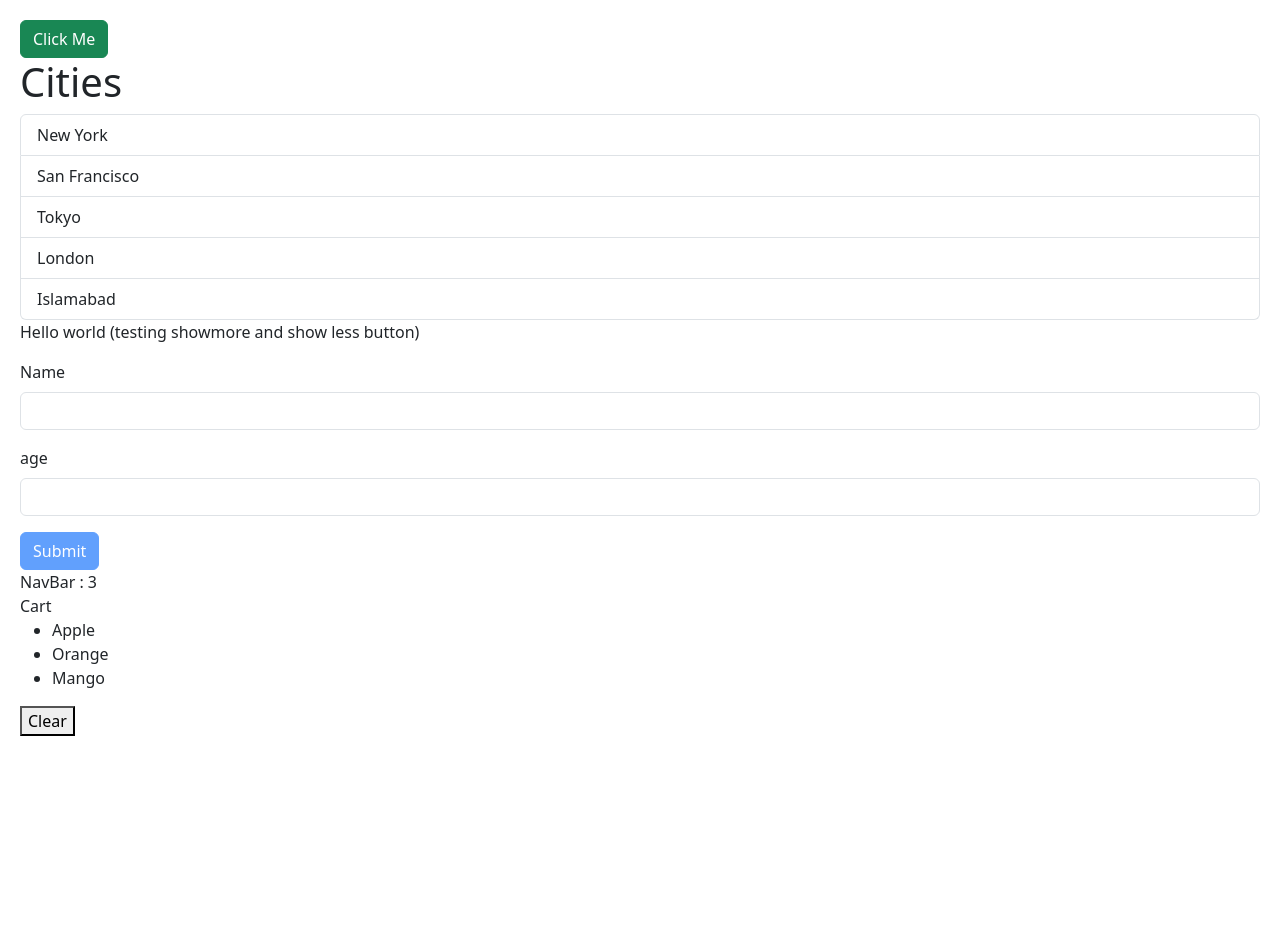
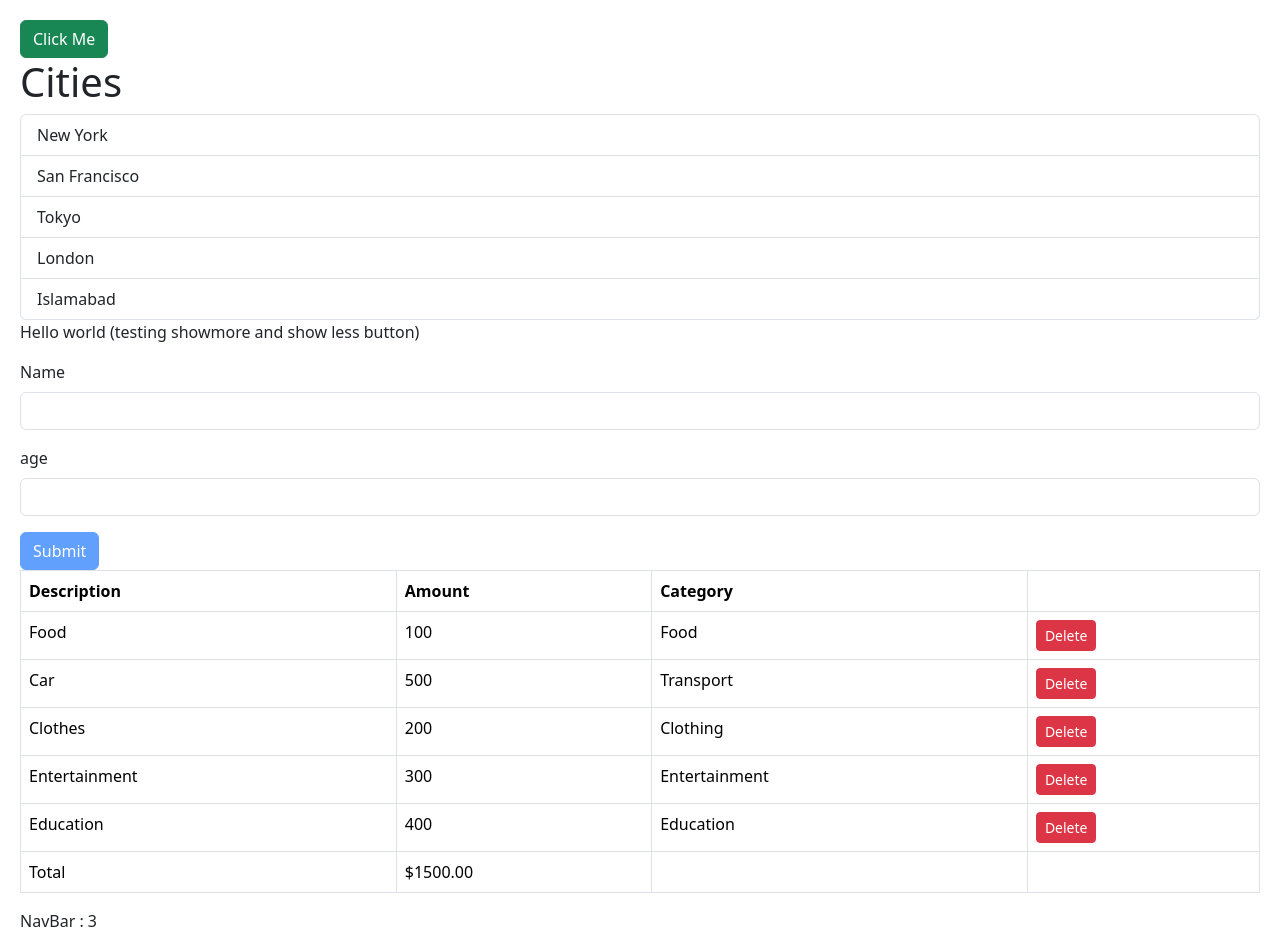
Before and after one commit to meAlvi1/reminders-app, a React (Create React App) app: page / in a window 1280 px wide. Shown: the top 937 px of the page. Before the commit the page ends 800 px from the top, so only its background shows below. Built offline with nearby package versions, Linux system fonts and the light colour scheme.

Commit message:
Developing an `ExpenseTracker App`. build `ExpenseList.tsx` which has tables, `calculateTotal amount` and `delete` method is implemented

```diff
--- a/src/App.tsx
+++ b/src/App.tsx
@@ -2,12 +2,21 @@
 import Alert from './components/Alert';
 import Button from './components/Buttons';
 import ExpandableText from './components/ExpandableText';
+import ExpenseList from './expense-tracker/components/ExpenseList';
 import Form from './components/Form';
 import { useState } from 'react';
 
 
 function App() {
   const [alertVisible, setAlertVisible] = useState(false);
+  const  [ expenses, setExpenses] = useState([
+    {id: 1, description: "Food", amount: 100, category: "Food"},
+    {id: 2, description: "Car", amount: 500, category: "Transport"},
+    {id: 3, description: "Clothes", amount: 200, category: "Clothing"},
+    {id: 4, description: "Entertainment", amount: 300, category: "Entertainment"},
+    {id: 5, description: "Education", amount: 400, category: "Education"},
+
+  ]);
 
 
   let items = [
@@ -19,6 +28,8 @@
 
 ];
 
+
+
   return <div>
     {alertVisible && <Alert onClose={() => setAlertVisible(false)}> Alert </Alert>}
     <Button  onClick={() => setAlertVisible(true)}>Click Me</Button>
@@ -26,6 +37,8 @@
     <ListGroup items={items} heading="Cities"  onSelectItem={item => console.log(item)}/>
     <ExpandableText >Hello world (testing showmore and show less button)</ExpandableText>
     <Form></Form>
+
+    <ExpenseList expenses={expenses}  onDelete={id => setExpenses(expenses.filter(e => e.id !== id))}/>
     </div>;
 }
 
--- /dev/null
+++ b/src/expense-tracker/components/ExpenseList.tsx
@@ -0,0 +1,64 @@
+import React from 'react'
+interface Expense {
+    id: number;
+    description : string
+    amount : number
+    category : string
+}
+interface Props {
+    expenses: Expense [];
+    onDelete: (id: number) => void // function declaration for onDelete
+}
+
+const ExpenseList = ({ expenses, onDelete }: Props) => {
+    // this tells react to render only if expenses array is not empty
+    if (expenses.length === 0) return <p className="badge bg-info">No expenses</p>
+
+    return (
+    <table className="table table-bordered">
+
+      <thead>
+        <tr>
+            <th>Description</th>
+            <th>Amount</th>
+            <th>Category</th>
+            <th></th>
+        </tr>
+        </thead>
+        <tbody>
+            { expenses.map(expenses => <tr key={expenses.id}>
+                <td>{expenses.description}</td>
+                <td>{expenses.amount}</td>
+                <td>{expenses.category}</td>
+                <td><button className="btn btn-sm btn-danger"
+                onClick={() => onDelete(expenses.id)}>Delete</button></td>
+
+            </tr>)}
+        </tbody>
+        <tfoot>
+            <tr>
+                <td>Total</td>
+                <td>${expenses.reduce((total, expense) => total + expense.amount, 0).toFixed(2)}</td>
+                <td></td>
+                <td></td>
+            </tr>
+        </tfoot>
+    </table>
+  )
+}
+
+export default ExpenseList
+
+
+// table in html for creating tables
+//<tr> table row
+//<td> table data
+//<th> table header
+//<tbody> table body, where we put data
+//<tfoot> table footer, where we put totals
+
+// about Expense Interface, in real world we will get data from server
+// map() method in javascript is used to iterate over an array
+// reduce() method in JS takes two arguments 1. function, 2. initial value
+
+// js by default provides only onClick() event
```
